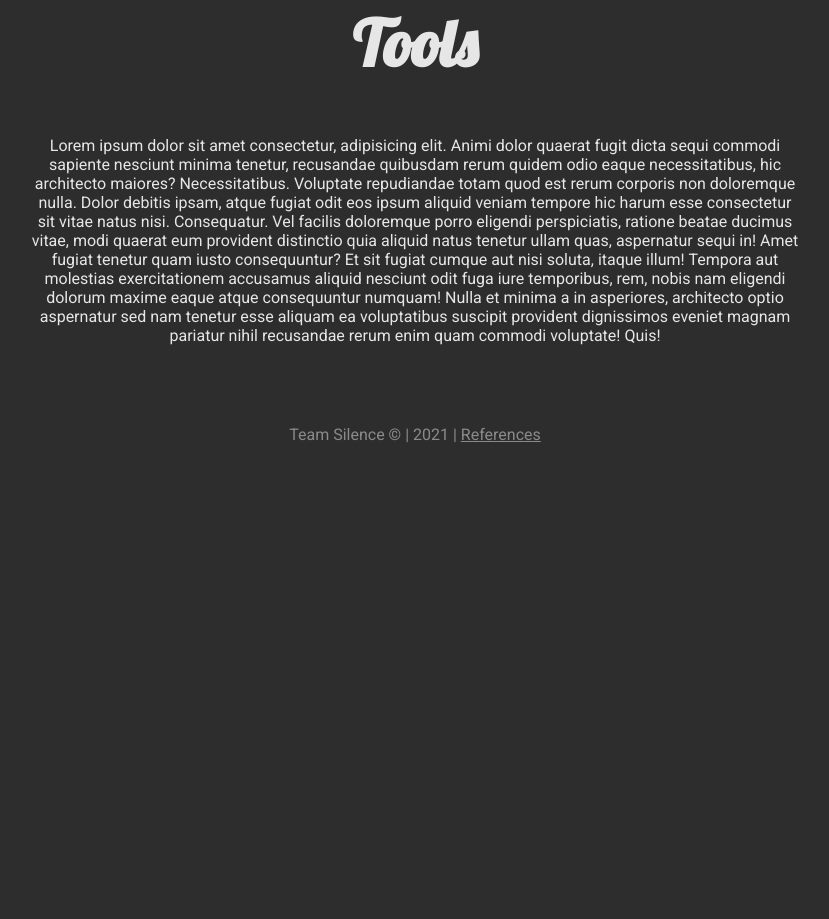
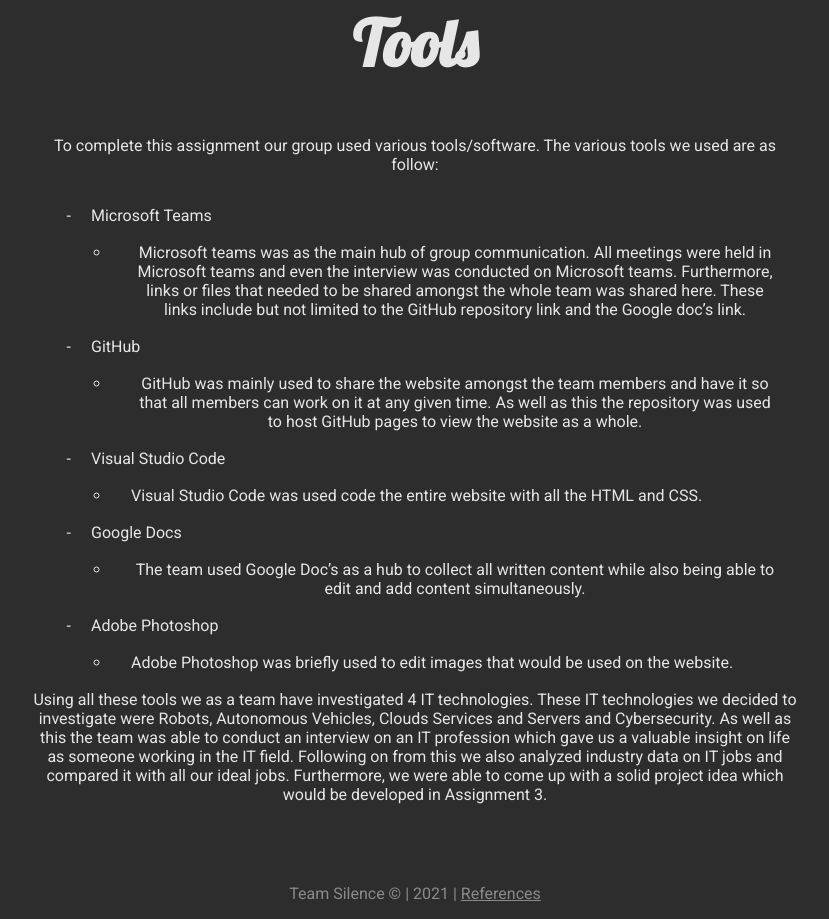
Before and after one commit to David-Chiem/COSCNAME5, a plain HTML site: page index.html in a window 1280 px wide. Shown: the part 4009-4928 px from the top of the page, without its empty margins (225-1054 px from the left). Before the commit the page ends 4469 px from the top, so only its background shows below. Drawn offline with Linux system fonts and the light colour scheme.

Commit message:
adds tools content

```diff
--- a/css/style.css
+++ b/css/style.css
@@ -144,6 +144,10 @@
     list-style: "-";
 }
 
+.circle li {
+    list-style: circle;
+}
+
 .industry-data img {
     border-radius: 0.3rem;
 }
@@ -186,3 +190,8 @@
     padding: 0.5rem;
     font-weight: bold;
 }
+
+.tools li {
+    width: fit-content;
+    padding-top: 1rem;
+}
--- a/index.html
+++ b/index.html
@@ -81,14 +81,32 @@
             </div>
         </section>
 
-        <section>
+        <section class="tools">
             <h1>Tools</h1>
-            <p>Lorem ipsum dolor sit amet consectetur, adipisicing elit. Animi dolor quaerat fugit dicta sequi commodi sapiente nesciunt minima tenetur, recusandae quibusdam rerum quidem odio eaque necessitatibus, hic architecto maiores? Necessitatibus.
-            Voluptate repudiandae totam quod est rerum corporis non doloremque nulla. Dolor debitis ipsam, atque fugiat odit eos ipsum aliquid veniam tempore hic harum esse consectetur sit vitae natus nisi. Consequatur.
-            Vel facilis doloremque porro eligendi perspiciatis, ratione beatae ducimus vitae, modi quaerat eum provident distinctio quia aliquid natus tenetur ullam quas, aspernatur sequi in! Amet fugiat tenetur quam iusto consequuntur?
-            Et sit fugiat cumque aut nisi soluta, itaque illum! Tempora aut molestias exercitationem accusamus aliquid nesciunt odit fuga iure temporibus, rem, nobis nam eligendi dolorum maxime eaque atque consequuntur numquam!
-            Nulla et minima a in asperiores, architecto optio aspernatur sed nam tenetur esse aliquam ea voluptatibus suscipit provident dignissimos eveniet magnam pariatur nihil recusandae rerum enim quam commodi voluptate! Quis!
-            </p>
+            <p>To complete this assignment our group used various tools/software. The various tools we used are as follow:</p>
+            <ul class="dash">
+                <li>Microsoft Teams</li>
+                <ul class="circle">
+                    <li>Microsoft teams was as the main hub of group communication. All meetings were held in Microsoft teams and even the interview was conducted on Microsoft teams. Furthermore, links or files that needed to be shared amongst the whole team was shared here. These links include but not limited to the GitHub repository link and the Google doc’s link.</li>
+                </ul>
+                <li>GitHub</li>
+                <ul class="circle">
+                    <li>GitHub was mainly used to share the website amongst the team members and have it so that all members can work on it at any given time. As well as this the repository was used to host GitHub pages to view the website as a whole.</li>
+                </ul>
+	            <li>Visual Studio Code</li>
+                <ul class="circle">
+                    <li>Visual Studio Code was used code the entire website with all the HTML and CSS. </li>
+                </ul>
+                <li>Google Docs</li>
+                <ul class="circle">
+                    <li>The team used Google Doc’s as a hub to collect all written content while also being able to edit and add content simultaneously.</li>
+                </ul>
+                <li>Adobe Photoshop</li>
+                <ul class="circle">
+                    <li>Adobe Photoshop was briefly used to edit images that would be used on the website.</li>
+                </ul>
+            </ul>
+            <p>Using all these tools we as a team have investigated 4 IT technologies. These IT technologies we decided to investigate were Robots, Autonomous Vehicles, Clouds Services and Servers and Cybersecurity. As well as this the team was able to conduct an interview on an IT profession which gave us a valuable insight on life as someone working in the IT field. Following on from this we also analyzed industry data on IT jobs and compared it with all our ideal jobs. Furthermore, we were able to come up with a solid project idea which would be developed in Assignment 3. </p>
         </section>
 
         <footer>
```
